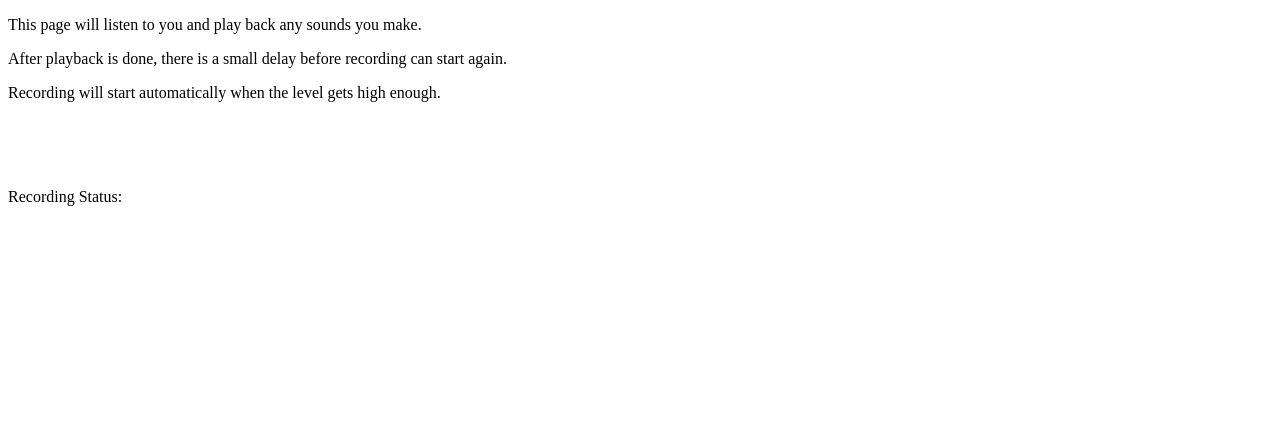
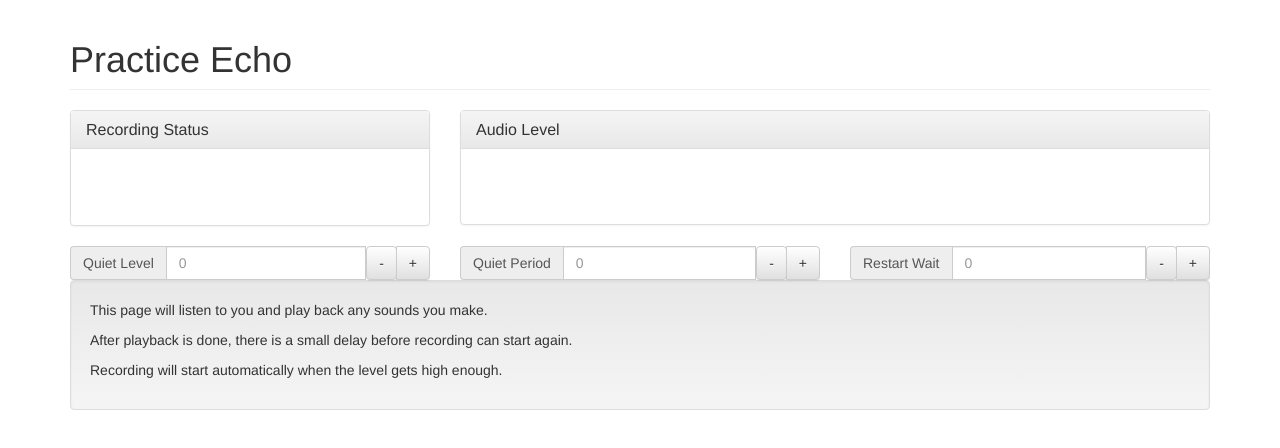
Before and after one commit to cwhatley/practice-echo, a website: page public/index.html in a window 1280 px wide. Drawn offline with nearby package versions, Linux system fonts and the light colour scheme.

Commit message:
Wiring up controls & adding bootstrap.

```diff
--- a/public/index.html
+++ b/public/index.html
@@ -1,9 +1,13 @@
 <!doctype html>
 <html>
 	<head>
-		<title>Volume Meter Sample</title>
-		<style>
-		</style>
+	  <!-- Latest compiled and minified CSS -->
+	  <link rel="stylesheet" href="https://maxcdn.bootstrapcdn.com/bootstrap/3.3.4/css/bootstrap.min.css">
+
+	  <!-- Optional theme -->
+	  <link rel="stylesheet" href="https://maxcdn.bootstrapcdn.com/bootstrap/3.3.4/css/bootstrap-theme.min.css">
+
+	  <title>Practice Echo</title>
 	  <!-- Include the volume meter component -->
 	  <script src="lib/recorderjs/recorder.js"></script>
 	  <script src="volume-meter.js"></script>
@@ -11,10 +15,80 @@
 	  <script src="main.js"></script>
 	</head>
 	<body>
+	  <div class="container">
+		<h1 class="page-header">
+		  Practice Echo
+		  </h1>
+		<div class="row">
+		  <div class="col-md-4">
+			<div class="panel panel-default">
+			  <div class="panel-heading">
+				<h3 class="panel-title">Recording Status</h3>
+			  </div>
+			  <div class="panel-body">
+				<div class="btn btn-lg">
+				  <span id="recordingStatus" class="glyphicon" aria-hidden="true"></span>
+				  <span id="recordingStatusLabel" ></span>
+				</div>
+			  </div>
+			</div>
+		  </div>
+		  <div class="col-md-8">
+			<div class="panel panel-default">
+			  <div class="panel-heading">
+				<h3 class="panel-title">Audio Level</h3>
+			  </div>
+			  <div class="panel-body">
+				<canvas id="meter" width="500" height="40"></canvas>
+			  </div>
+			</div>
+		  </div>
+		</div>
+		<div class="row">
+		  <div class="col-md-4">
+			<div class="input-group">
+			  <span class="input-group-addon" id="basic-addon1">Quiet Level</span>
+			  <input type="text" class="form-control" placeholder="0">
+			  <span class="input-group-btn">
+				<button class="btn btn-default" type="button">-</button>
+			  </span>
+			  <span class="input-group-btn">
+				<button class="btn btn-default" type="button">+</button>
+			  </span>
+			</div>
+		  </div>
+		  <div class="col-md-4">
+			<div class="input-group">
+			  <span class="input-group-addon" id="basic-addon1">Quiet Period</span>
+			  <input type="text" class="form-control" placeholder="0">
+			  <span class="input-group-btn">
+				<button class="btn btn-default" type="button">-</button>
+			  </span>
+			  <span class="input-group-btn">
+				<button class="btn btn-default" type="button">+</button>
+			  </span>
+			</div>
+		  </div>
+		  <div class="col-md-4">
+			<div class="input-group">
+			  <span class="input-group-addon" id="basic-addon1">Restart Wait</span>
+			  <input type="text" class="form-control" placeholder="0">
+			  <span class="input-group-btn">
+				<button class="btn btn-default" type="button">-</button>
+			  </span>
+			  <span class="input-group-btn">
+				<button class="btn btn-default" type="button">+</button>
+			  </span>
+			</div>
+		  </div>
+		</div>
+		<div class="well">
 		  <p>This page will listen to you and play back any sounds you make.</p>
 		  <p>After playback is done, there is a small delay before recording can start again.</p>
 		  <p>Recording will start automatically when the level gets high enough.</p>
-	  <canvas id="meter" width="500" height="50"></canvas>
-	  <p>Recording Status: <span id="recordingStatus"></span></p>
+		</div>
+	  </div>
+	  <script src="https://ajax.googleapis.com/ajax/libs/jquery/1.11.2/jquery.min.js"></script>
+	  <script src="https://maxcdn.bootstrapcdn.com/bootstrap/3.3.4/js/bootstrap.min.js"></script>
 	</body>
 </html>
```
Also changed, not shown: 1 other file. Lines whose indentation alone changed are shown as unchanged.
